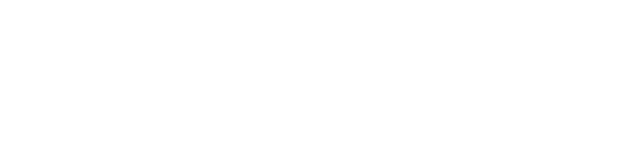
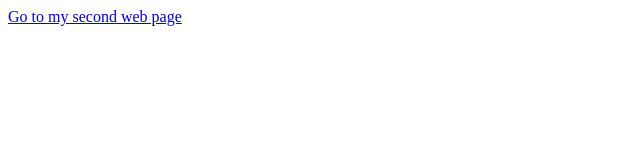
Before and after one commit to Eli03571/holberton-learning_web_programming, a plain HTML site: page index.html in a window 1280 px wide. Shown: the whole page, without its empty margins (0-640 px from the left). Drawn offline with Linux system fonts and the light colour scheme.

Commit message:
hyperlinks

```diff
--- a/index.html
+++ b/index.html
@@ -5,5 +5,6 @@
     <meta charset="utf-8">
   </head>
   <body>
+    <a href="file:///C:/Users/Holberton%20Guest/Documents/holberton-learning_web_programming/mysecondwebpage.html">Go to my second web page</a>
     </body>
 </html>
```
Also changed, not shown: mysecondwebpage.html (+2 -1 lines).
